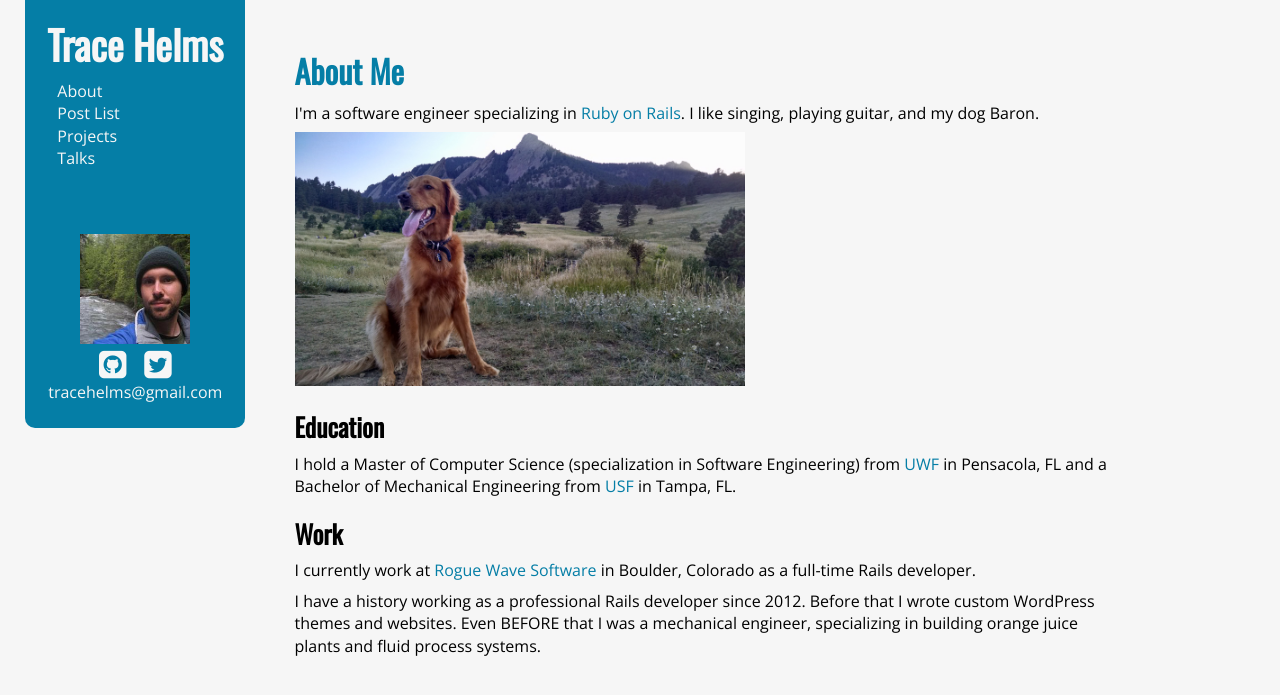
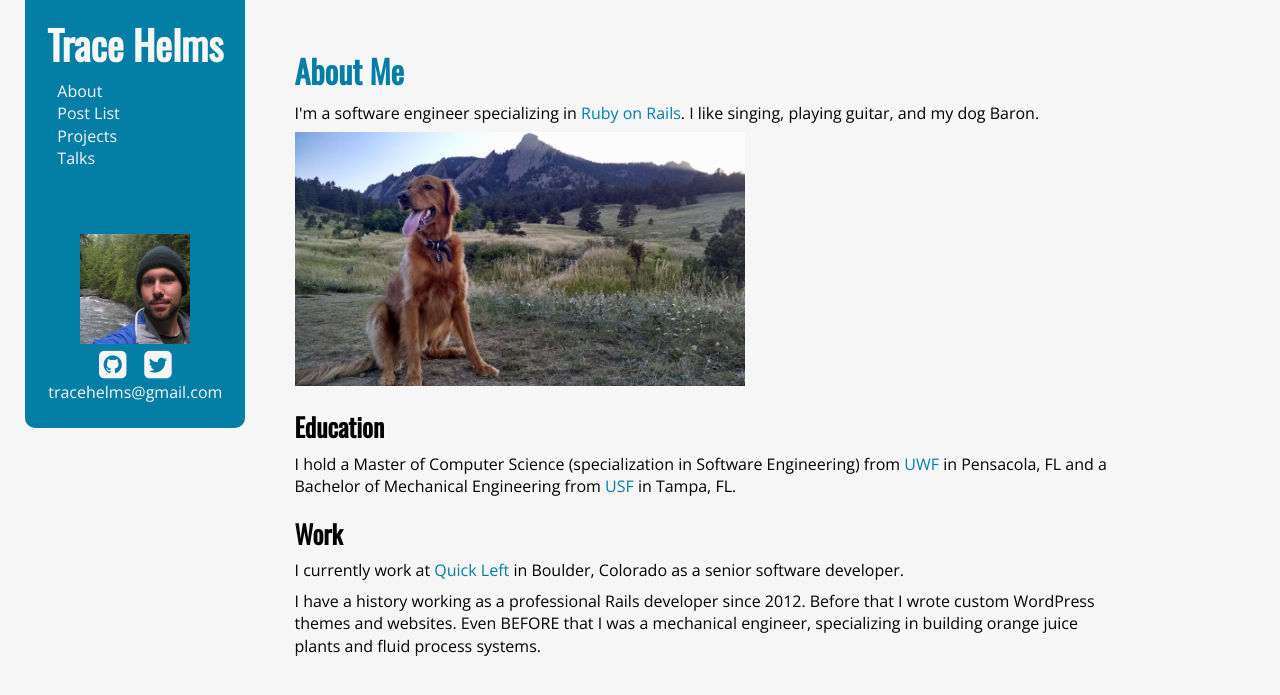
Before and after one commit to tracehelms/tracehelms.github.io, a Jekyll site: the page built from about.html, in a window 1280 px wide. Shown: the top 695 px of the page. Built offline with Jekyll 4.4.1, drawn with Linux system fonts in a browser that asks for light colours; nearby versions of some CDN libraries; Markdown is read by kramdown in place of the engine named in the settings.

Commit message:
update company info

```diff
--- a/about.html
+++ b/about.html
@@ -24,8 +24,8 @@ permalink: about/
     </p>
     <h2>Work</h2>
     <p>
-      I currently work at <a href="http://www.roguewave.com">Rogue Wave Software</a> in
-      Boulder, Colorado as a full-time Rails developer.
+      I currently work at <a href="https://quickleft.com">Quick Left</a> in
+      Boulder, Colorado as a senior software developer.
     </p>
     <p>
       I have a history working as a professional Rails developer since 2012. Before that I wrote
```
